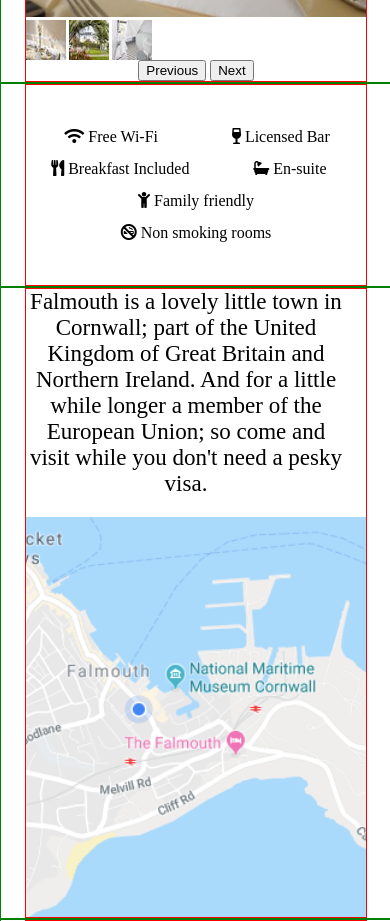
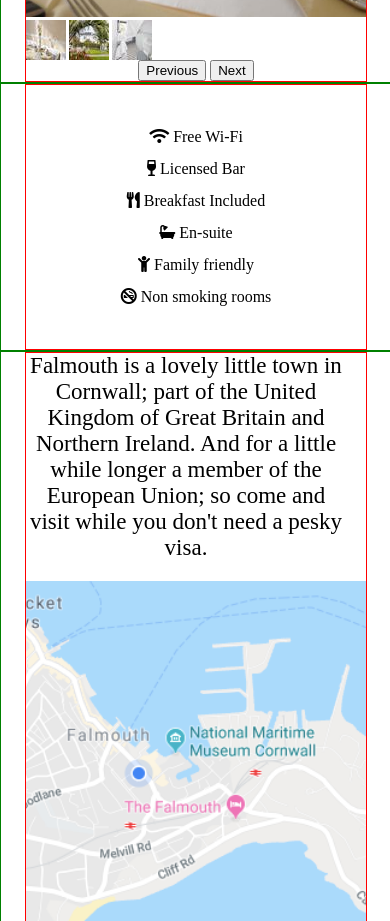
Before and after one commit to huwfernie/theGrove, a website: page index.html in a window 390 px wide. Shown: the part 1460-2381 px from the top of the page. Drawn offline with nearby package versions, Linux system fonts and the light colour scheme; files that its build step writes are made by us from their sources.

Commit message:
updated features layout for xsmall

```diff
--- a/src/css/_facilities.scss
+++ b/src/css/_facilities.scss
@@ -14,15 +14,16 @@
     li {
       display: inline-block;
       line-height: 2em;
-      padding: 0 20px;
       text-align: center;
 
-      min-width: 12%;
       @media (min-width: 736px) and (max-width: 1067px) {
-        min-width: 23%;
+        min-width: 33%;
       }
       @media (max-width: 735px) {
-        min-width: 30%;
+        min-width: 50%;
+      }
+      @media (max-width: 450px) {
+        min-width: 100%;
       }
     }
   }
```
